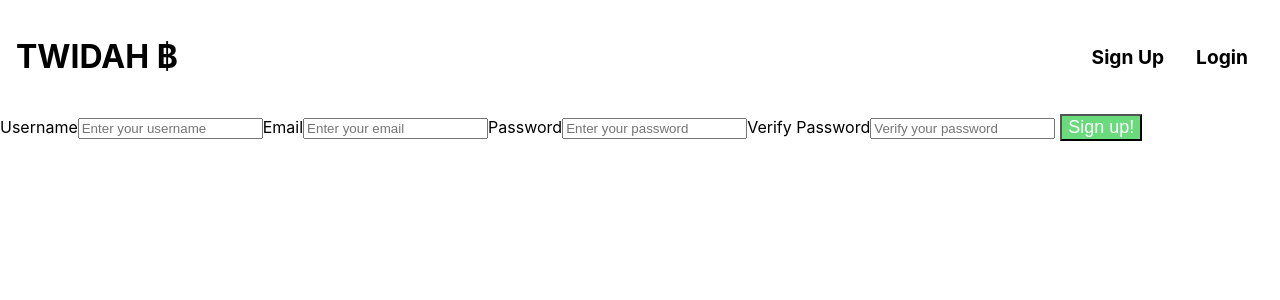
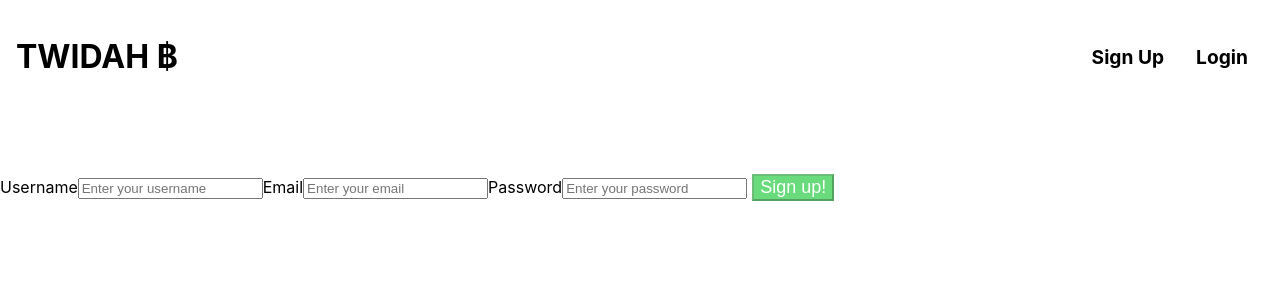
Before and after one commit to twidah/twidah-frontend, a React (Create React App) app: page /signup in a window 1280 px wide. Shown: the top 300 px of the page. Built offline with nearby package versions, Linux system fonts and the light colour scheme.

Commit message:
Finished validations for the signup component.

```diff
--- a/src/comps/signup/SignUp.js
+++ b/src/comps/signup/SignUp.js
@@ -1,19 +1,40 @@
-import React, { useState } from "react";
+import React, { useState, useEffect } from "react";
 import { useNavigate } from "react-router-dom";
 import axios from "axios";
+
+import * as yup from "yup";
+import { signupSchema } from "../../validations/SignupSchema";
 
 const initialFormState = {
   username: "",
   email: "",
   password: "",
-  verifyPassword: "",
 };
+
+const initialErrorState = {
+  username: "",
+  email: "",
+  password: "",
+};
+
+const initialDisabled = true;
 
 export default function SignUp({ setLogged }) {
   const [form, setForm] = useState(initialFormState);
+  const [errors, setErrors] = useState(initialErrorState);
+  const [disabled, setDisabled] = useState(initialDisabled);
+
+  const validate = (name, value) => {
+    yup
+      .reach(signupSchema, name)
+      .validate(value)
+      .then(() => setErrors({ ...errors, [name]: "" }))
+      .catch((err) => setErrors({ ...errors, [name]: err.errors[0] }));
+  };
 
   const change = (e) => {
     const { name, value } = e.target;
+    validate(name, value);
     setForm({ ...form, [name]: value });
   };
 
@@ -21,10 +42,7 @@ export default function SignUp({ setLogged }) {
 
   const submit = (e) => {
     e.preventDefault();
-    if (form.password !== form.verifyPassword) {
-      // May need to do a better response, maybe with state?
-      window.alert("Make sure the passwords match!");
-    } else {
+
     const obj = {
       username: form.username,
       email: form.email,
@@ -38,11 +56,20 @@ export default function SignUp({ setLogged }) {
         navigate("/");
       })
       .catch((err) => console.log(err));
-    }
   };
+
+  useEffect(() => {
+    signupSchema.isValid(form).then((valid) => setDisabled(!valid));
+  }, [form]);
 
   return (
     <form onSubmit={submit}>
+      <span>{errors.username}</span>
+      <br />
+      <span>{errors.email}</span>
+      <br />
+      <span>{errors.password}</span>
+      <br />
       <label htmlFor="username">
         {" "}
         Username
@@ -76,18 +103,9 @@ export default function SignUp({ setLogged }) {
           onChange={change}
         />
       </label>
-      <label htmlFor="password">
-        {""}
-        Verify Password
-        <input
-          type="password"
-          name="verifyPassword"
-          placeholder="Verify your password"
-          value={form.verifyPassword}
-          onChange={change}
-        />
-      </label>
+
       <button
+        disabled={disabled}
         style={{
           cursor: "pointer",
           marginLeft: "5px",
--- a/src/validations/SignupSchema.js
+++ b/src/validations/SignupSchema.js
@@ -3,17 +3,20 @@ import * as yup from "yup";
 export const signupSchema = yup.object().shape({
   username: yup
     .string()
+    .required("Username is required")
     .trim()
     .min(3, "Username must be at least 3 characters")
     .max(30, "Username cannot exceed 30 characters"),
 
   email: yup
     .string()
+    .required("Email is required")
     .trim()
     .min(5, "Email must be at least 5 characters")
     .max(60, "Email must not exceed 60 characters"),
   password: yup
     .string()
+    .required("Password is required")
     .trim()
     .min(8, "Password must be at least 8 characters")
     .max(128, "Password must not exceed 128 characters."),
```
Lines whose indentation alone changed are shown as unchanged.
